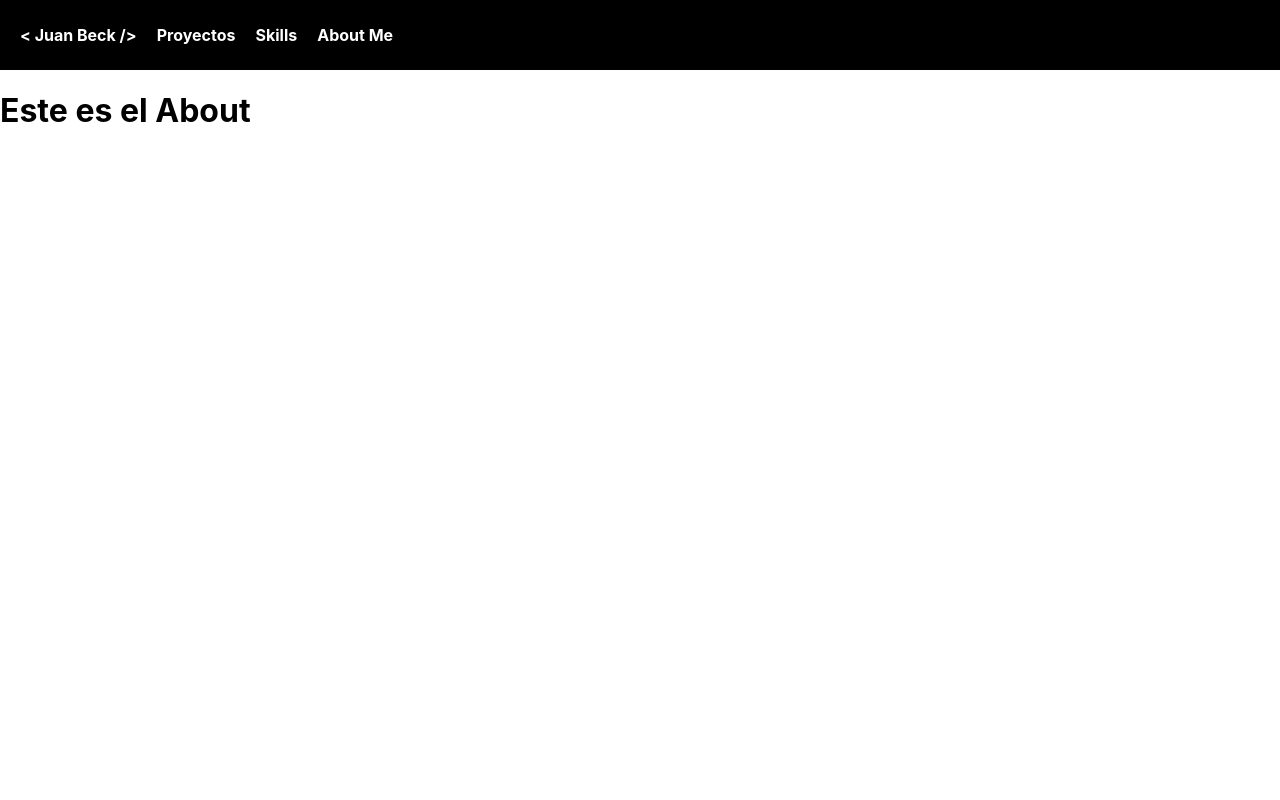
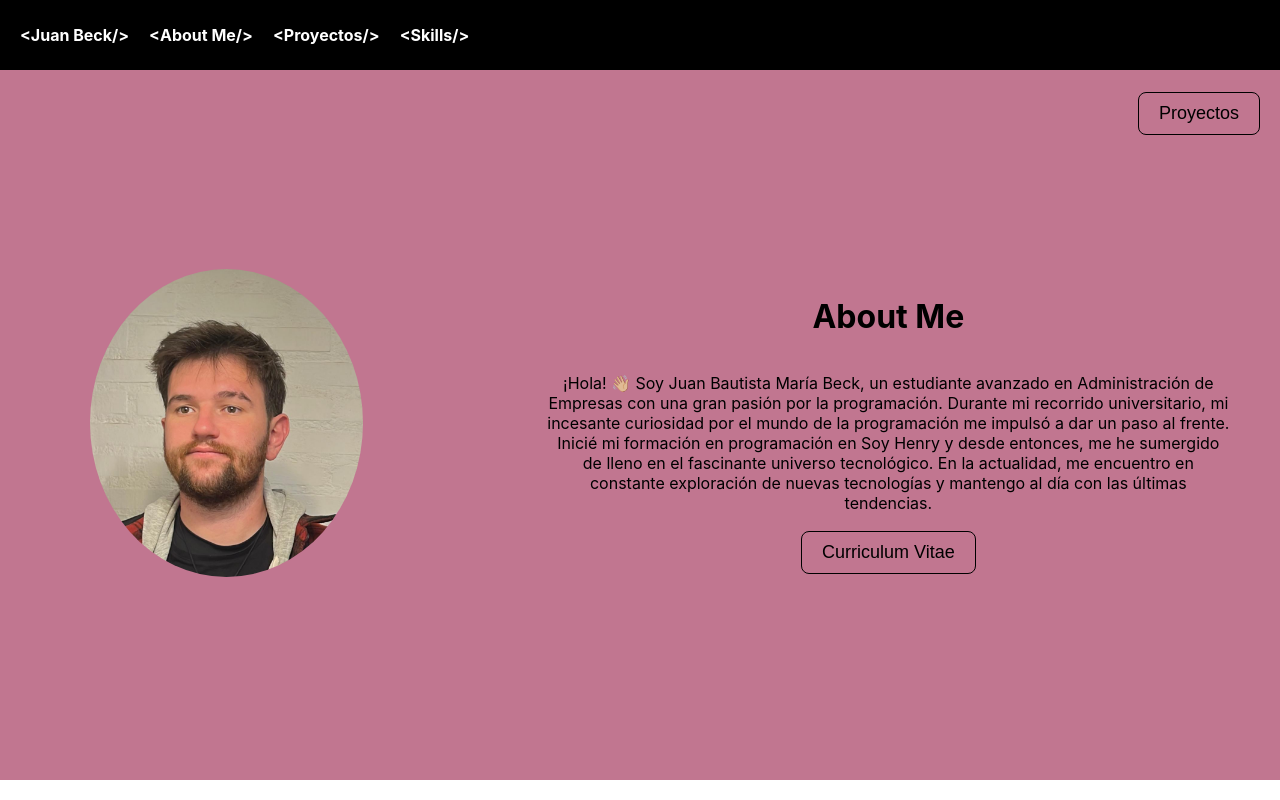
Before and after one commit to JBautistaBeck/My-Portfolio-Nuevo, a React (Create React App) app: page /about in a window 1280 px wide. Built offline with nearby package versions, Linux system fonts and the light colour scheme.

Commit message:
About Me

```diff
--- a/src/componets/NavBar/NavBar.css
+++ b/src/componets/NavBar/NavBar.css
@@ -11,4 +11,4 @@
     color: rgb(255, 255, 255);
     text-decoration: none;
     font-weight: bold;
-  }
+}
--- a/src/componets/NavBar/navBar.jsx
+++ b/src/componets/NavBar/navBar.jsx
@@ -3,15 +3,19 @@ import { Link } from 'react-router-dom';
 
 function NavBar() {
 
-    const nombre = "< Juan Beck />"
+    const nombre = "<Juan Beck/>"
+    const abouteMe = "<About Me/>"
+    const proyectos = "<Proyectos/>"
+    const skills = "<Skills/>"
 
   return (
     <div className='nav-container'>
 
       <Link to="/home" className='nav-link'>{nombre}</Link>
-      <Link to="/proyectos" className='nav-link'>Proyectos</Link>
-      <Link to="/skills" className='nav-link'>Skills</Link>
-      <Link to="/about" className='nav-link'>About Me</Link>
+      <Link to="/about" className='nav-link'>{abouteMe}</Link>
+      <Link to="/proyectos" className='nav-link'>{proyectos}</Link>
+      <Link to="/skills" className='nav-link'>{skills}</Link>
+
 
     </div>
   );
--- a/src/views/about/about.css
+++ b/src/views/about/about.css
@@ -0,0 +1,55 @@
+.about-container {
+    background-color: #c17690;
+    display: flex;
+    align-items: center;
+    justify-content:center;
+    width: 100%;
+    height: 88.7vh;
+    position: relative;
+}
+
+.img-container {
+    width: 80%;
+}
+
+.round-image {
+    border-radius: 60%;
+    max-width: 50%;
+    height: auto;
+    margin-left: 90px;
+}
+
+.text-container {
+    display: flex;
+    flex-direction: column;
+    align-items: center;
+    justify-content: center;
+    text-align: center;
+    width: 100%;
+    margin-right: 50px;
+}
+
+.button-aboutme {
+    background-color: transparent;
+    border: 1px solid #000000;
+    border-radius: 8px;
+    padding: 10px 20px;
+    font-size: 18px;
+    color: #000000;
+    text-decoration: none;
+    cursor: pointer;
+    transition: background-color 0.3s;
+    margin-top: 2px;
+}
+
+
+.button-aboutme:hover {
+    background-color: #000000;
+    color: #ffffff;
+}
+
+.top-right-button {
+    position: absolute;
+    top: 20px;
+    right: 20px;
+}
--- a/src/views/about/about.jsx
+++ b/src/views/about/about.jsx
@@ -1,9 +1,23 @@
 import './about.css';
+import fotoPerfil from "../../utils/foto-perfil.jpeg"
+import { Link } from 'react-router-dom';
 
 function About() {
+
+  const aboutMeText = "¡Hola! 👋🏼 Soy Juan Bautista María Beck, un estudiante avanzado en Administración de Empresas con una gran pasión por la programación. Durante mi recorrido universitario, mi incesante curiosidad por el mundo de la programación me impulsó a dar un paso al frente. Inicié mi formación en programación en Soy Henry y desde entonces, me he sumergido de lleno en el fascinante universo tecnológico. En la actualidad, me encuentro en constante exploración de nuevas tecnologías y mantengo al día con las últimas tendencias."
+
   return (
-    <div>
-      <h1>Este es el About</h1>
+    <div className='about-container'>
+      <div className='img-container'>
+        <img className='round-image' src={fotoPerfil}></img>
+      </div>
+
+      <div className='text-container'>
+        <Link to="/proyectos" className='top-right-button'> <button className='button-aboutme'>Proyectos</button> </Link>
+        <h1>About Me</h1>
+        <p>{aboutMeText}</p>
+        <a href='https://docs.google.com/document/d/11-ACxx88UTeenLH1yS40QdkM-7Y5Uk-5AFdoxkhnGt4/edit' target="_blank" rel="noopener noreferrer"><button className='button-aboutme'>Curriculum Vitae</button></a>
+      </div>
     </div>
   );
 }
--- a/src/views/home/home.css
+++ b/src/views/home/home.css
@@ -1,36 +1,31 @@
-/* Estilos para el contenedor principal */
 .home-container {
   background-color: rgb(254, 254, 254);
   background-image: url('../../utils/final\ 2.png');
-    background-size: auto; /* Ajusta la imagen para cubrir todo el fondo */
-    background-repeat: no-repeat; /* Evita que la imagen se repita */
-    background-attachment: fixed; /* Fija la imagen de fondo para que no se desplace con el contenido */
+  background-size: auto;
+  background-repeat: no-repeat;
+  background-attachment: fixed;
   background-position-x: center;
   display: flex;
-    flex-direction: column; /* Coloca los elementos en una columna */
-    align-items: center; /* Centra horizontalmente los elementos */
-    height: 100vh;
-    text-align: center; /* Centra el texto horizontalmente */
+  flex-direction: column;
+  align-items: center;
+  height: 88.7vh;
+  text-align: center;
 }
 
-  /* Estilos para el contenedor de información */
 .info-container {
-    margin-bottom: 20px; /* Espacio en la parte inferior del contenedor */
+  margin-bottom: 20px;
   margin-top: 30px;
 }
 
-  /* Estilos para el título */
 .title {
-    font-size: 40px; /* Tamaño de letra más grande */
-    margin-bottom: 10px; /* Espacio en la parte inferior del título */
+  font-size: 40px;
+  margin-bottom: 10px;
 }
 
-  /* Estilos para el subtítulo */
 .subtitle {
-    font-size: 18px; /* Tamaño de letra más pequeño para el subtítulo */
+  font-size: 18px;
 }
 
-  /* Estilos para los iconos (como se mencionó en la respuesta anterior) */
 .icon-container {
   display: flex;
   justify-content: center;
@@ -38,35 +33,31 @@
   margin-top: 20px;
 }
 
-/* Estilos para los iconos */
 .img-icons {
   width: 40px;
   height: auto;
   margin: 0 10px;
-    transition: transform 0.3s; /* Agrega una transición suave de 0.3 segundos para el cambio de escala */
+  transition: transform 0.3s;
 }
 
-  /* Agrega un estilo cuando se hace hover sobre los iconos */
 .img-icons:hover {
-    transform: scale(1.1); /* Aumenta el tamaño al 110% del tamaño original al hacer hover */
+  transform: scale(1.1);
 }
 
 .button-aboutme {
-    background-color: transparent; /* Establece el fondo del botón como transparente */
-    border: 1px solid #000000; /* Establece un borde delgado de 1px y color blanco */
+  background-color: transparent;
+  border: 1px solid #000000;
   border-radius: 8px;
-    padding: 10px 20px; /* Aumenta el espacio de relleno para aumentar el tamaño del botón */
-    font-size: 18px; /* Aumenta el tamaño del texto del botón */
-    color: #000000; /* Establece el color del texto del botón */
-    text-decoration: none; /* Quita la decoración de subrayado si el botón es un enlace */
-    cursor: pointer; /* Cambia el cursor al pasar por encima para indicar que es interactivo */
-    transition: border 0.3s, background-color 0.3s; /* Agrega transiciones suaves para el borde y el color de fondo */
+  padding: 10px 20px;
+  font-size: 18px;
+  color: #000000;
+  text-decoration: none;
+  cursor: pointer;
+  transition: border 0.3s, background-color 0.3s;
   margin-top: 40px;
 }
 
-/* Agrega un estilo cuando se hace hover sobre el botón */
 .button-aboutme:hover {
-    background-color: #000000; /* Cambia el color de fondo al hacer hover */
-    color: #ffffff; /* Cambia el color del texto al hacer hover */
-    border: 2px solid #000000; /* Aumenta el grosor del borde al hacer hover */
+  background-color: #000000;
+  color: #ffffff;
 }
```
Also changed, not shown: src/utils/foto-perfil.jpeg (added). Lines whose indentation alone changed are shown as unchanged.
